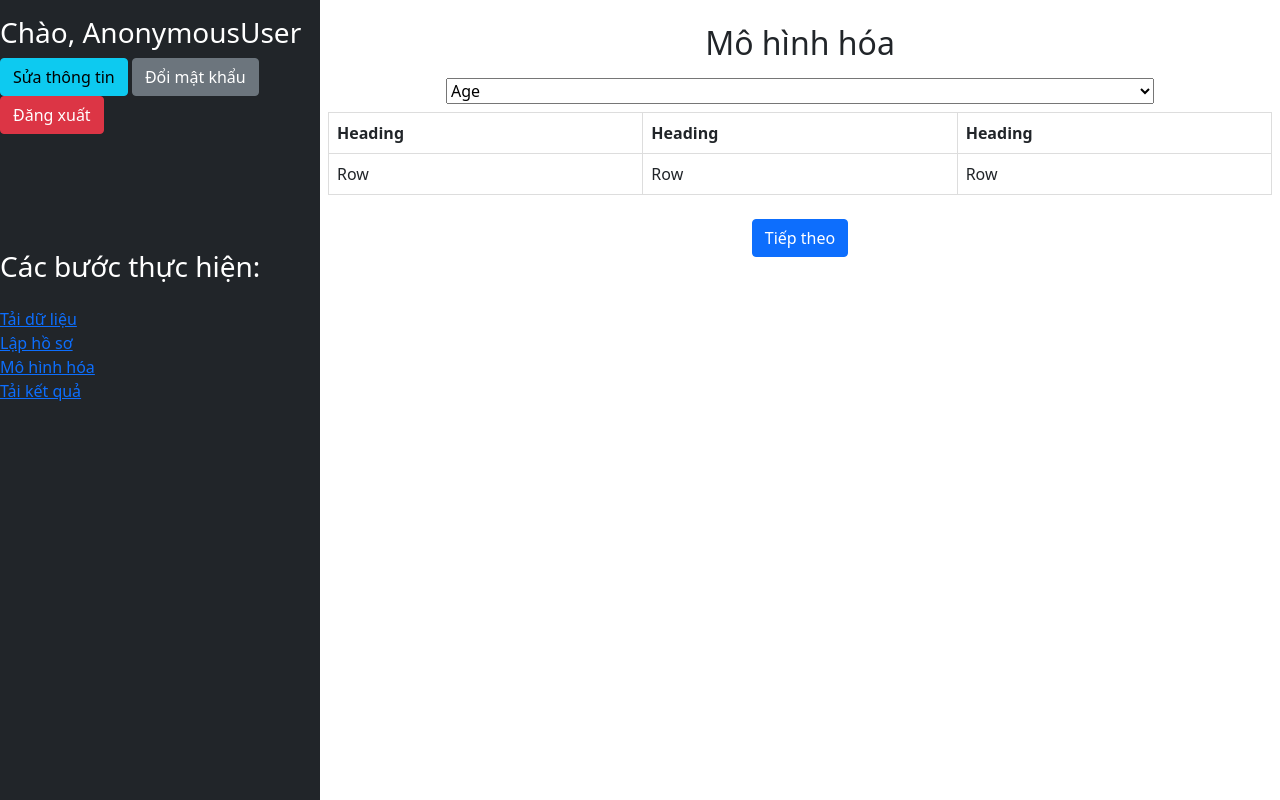
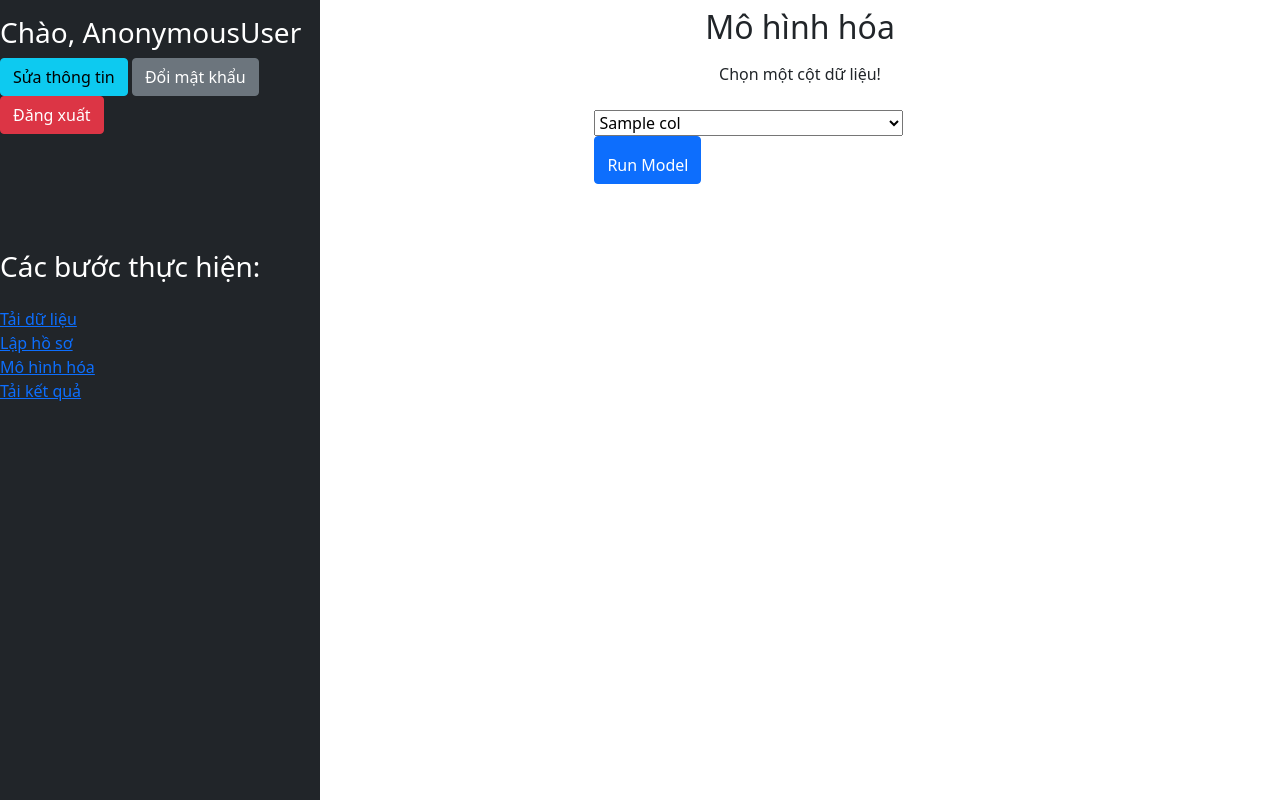
Before and after one commit to duclap41/WebAutoML, a Django app: template Web/automl/accounts/templates/accounts/model.html in a window 1280 px wide. Run offline with Django 5.2, Linux system fonts and the light colour scheme; the template is opened without the code that fills it: most values are stand-ins (such as "Sample title", 1, 10 or a date in 2020).

Commit message:
Add content in model.html page

```diff
--- a/Web/automl/accounts/templates/accounts/model.html
+++ b/Web/automl/accounts/templates/accounts/model.html
@@ -2,29 +2,51 @@
 
 {% block content %}
 
-<div class="mt-3">
-    <h2>Mô hình hóa</h2>
+<h2>Mô hình hóa</h2>
+<p>Chọn một cột dữ liệu!</p>
+
+<div class="modeling" style="align-items: center;">
+    <form name="form_model" method="post">
+    {% csrf_token %}
+    <select name="col_model" class="w-75" style="min-width: 300px;">
+        {% for col in columns %}
+            <option value="{{ col }}" {% if col == col_model %}selected{% endif %}>{{ col }}</option>
+        {% endfor %}
+    </select>
+
+        <button type="submit" name="run_model" class="btn btn-primary pt-3 ">Run Model</button>
+    </form>
 </div>
 
-<select name="targets" id="target" class="w-75">
-    <option value="age">Age</option>
-    <option value="passengerid">PassengerID</option>
-    <option value="passengername">PassengerName</option>
-</select>
+{% if loading == True %}
+<div class="spinner-border" role="status">
+  <span class="visually-hidden">Loading...</span>
+</div>
+{% endif %}
 
-<table class="table">
-    <tr>
-        <th>Heading</th>
-        <th>Heading</th>
-        <th>Heading</th>
-    </tr>
-    <tr>
-        <td>Row</td>
-        <td>Row</td>
-        <td>Row</td>
-    </tr>
-</table>
 
-<a href="/download" class="btn btn-primary">Tiếp theo</a>
+{% if loading == False %}
+<div>
+        <h1>Tổng kết mô hình</h1>
+        <table>
+            <thead>
+                <tr>
+                    {% for col in cols_compare %}
+                        <th>{{ col }}</th>
+                    {% endfor %}
+                </tr>
+            </thead>
+            <tbody>
+                {% for row in data_compare %}
+                    <tr>
+                        {% for cell in row %}
+                            <td>{{ cell }}</td>
+                        {% endfor %}
+                    </tr>
+                {% endfor %}
+            </tbody>
+        </table>
+    </div>
+{% endif %}
 
 {% endblock %}
```
